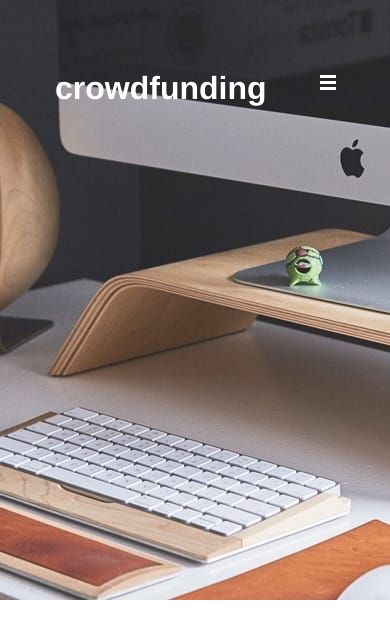
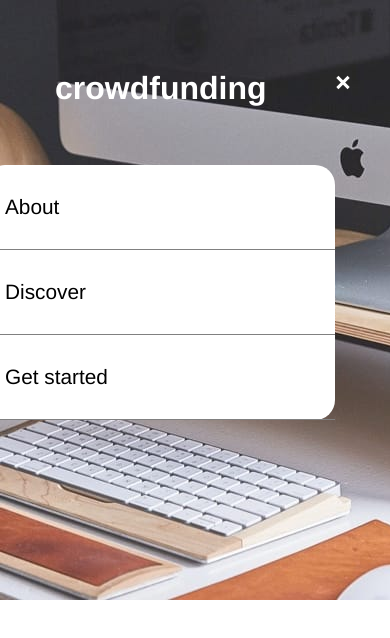
Before and after one commit to RodrigoVitor/crowdfunding, a Vue app: page / in a window 390 px wide. Both pictures are taken after a click on the picture 328 px from the left and 82 px from the top of the page. Shown: the top 638 px of the page. Built offline with nearby package versions, Linux system fonts and the light colour scheme.

Commit message:
fazendo o  menu mobile funcionar

```diff
--- a/src/components/Menu.vue
+++ b/src/components/Menu.vue
@@ -1,9 +1,11 @@
 <template>
     <div>
         <nav>
-            <img src="../assets/icon-hamburger.svg" alt="icon-hamburger" id="open-menu">
-            <img src="../assets/icon-close-menu.svg" alt="close-menu" id="close-menu">
-            <ul>
+            <img src="../assets/icon-hamburger.svg" alt="icon-hamburger" :class="[isClosed ? 'open-menu' : 'closed-menu']" @click="OpenClosedMenu">
+
+            <img src="../assets/icon-close-menu.svg" alt="close-menu" :class="[isOpen ? 'open-menu' : 'closed-menu']" @click="OpenClosedMenu">
+
+            <ul :class="[isOpen ? 'open-menu' : 'closed-menu']">
                 <li><a href="#">About</a></li>
                  <li><a href="#">Discover</a></li>
                  <li><a href="#">Get started</a></li>
@@ -11,6 +13,23 @@
         </nav>
     </div>
 </template>
+
+<script>
+export default {
+    data: function() {
+        return {
+            isOpen: false,
+            isClosed: true
+        }
+    },
+    methods: {
+        OpenClosedMenu() {
+            this.isOpen = !this.isOpen
+            this.isClosed = !this.isClosed
+        }
+    }
+}
+</script>
 
 <style scoped>
 /* reset */
@@ -26,7 +45,9 @@ div {
 nav img {
     cursor: pointer;
 }
-#close-menu {visibility: hidden;}
+/* Menu */
+.closed-menu {visibility: hidden;}
+.open-menu {visibility: visible;}
 
 /* Largura minima */
 @media screen and (min-width: 720px) {
@@ -34,7 +55,6 @@ nav img {
 }
 /* Tablet */
 @media screen and (max-width: 720px) {
-    nav ul {display:none}
     nav ul {
         background:white;
         width:500px;
--- a/src/main.js
+++ b/src/main.js
@@ -1,10 +1,9 @@
 import Vue from 'vue'
 import App from './App.vue'
-import store from './store'
+
 
 Vue.config.productionTip = false
 
 new Vue({
-  store,
   render: h => h(App),
 }).$mount('#app')
--- a/src/store/index.js
+++ /dev/null
@@ -1,16 +0,0 @@
-import Vue from 'vue'
-import Vuex from 'vuex'
-
-Vue.use(Vuex)
-
-export default new Vuex.Store({
-    state: {
-
-    },
-    mutations: {
-
-    },
-    actions: {
-
-    }
-})
```
